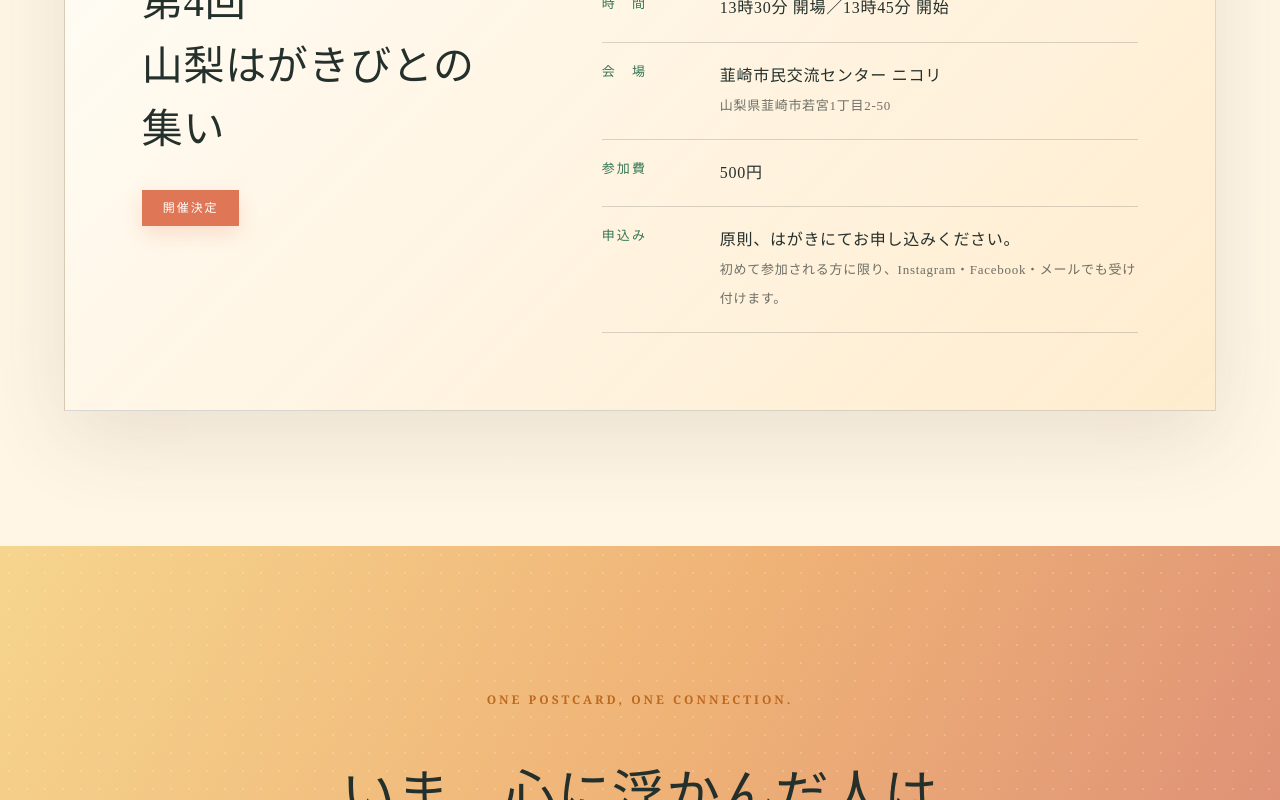
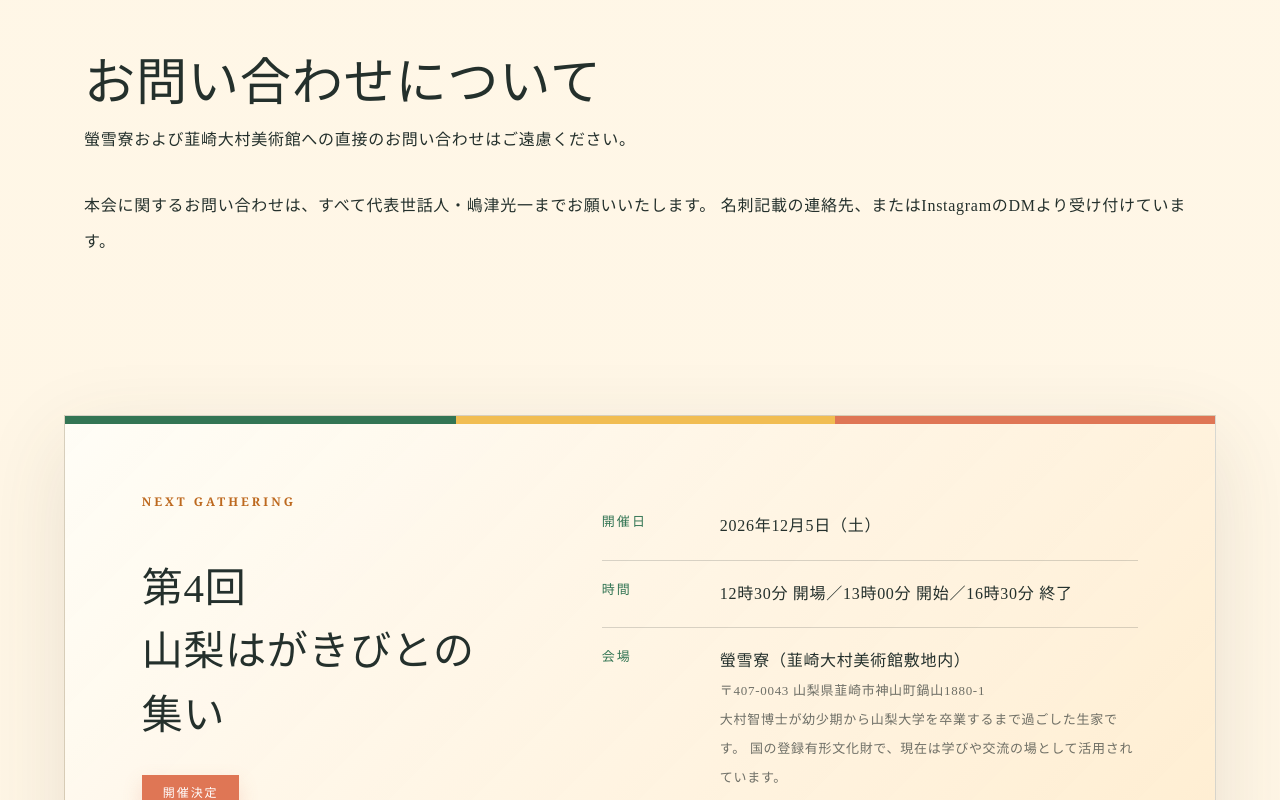
Before and after one commit to koichis0018-coder/yamanashi-hagakibito, a Next.js app: page / in a window 1280 px wide. Shown: the part 3660-4460 px from the top of the page. Built offline with nearby package versions, Linux system fonts and the light colour scheme.

Commit message:
会場・開催時間・問い合わせ案内を更新

```diff
--- a/app/page.tsx
+++ b/app/page.tsx
@@ -126,7 +126,19 @@ export default function Home() {
           </div>
         </div>
       </section>
-
+       <section className="section" aria-labelledby="contact-heading">
+        <div className="section-label">CONTACT</div>
+        <div className="prose">
+          <h2 id="contact-heading">お問い合わせについて</h2>
+          <p>
+            螢雪寮および韮崎大村美術館への直接のお問い合わせはご遠慮ください。
+          </p>
+          <p>
+            本会に関するお問い合わせは、すべて代表世話人・嶋津光一までお願いいたします。
+            名刺記載の連絡先、またはInstagramのDMより受け付けています。
+          </p>
+        </div>
+      </section>
       <section className="next-event" id="next">
         <div className="event-card">
           <div className="event-heading">
@@ -136,9 +148,18 @@ export default function Home() {
           </div>
           <dl className="event-details">
             <div><dt>開催日</dt><dd>2026年12月5日（土）</dd></div>
-            <div><dt>時　間</dt><dd>13時30分 開場／13時45分 開始</dd></div>
-            <div><dt>会　場</dt><dd>韮崎市民交流センター ニコリ<br /><small>山梨県韮崎市若宮1丁目2-50</small></dd></div>
-            <div><dt>参加費</dt><dd>500円</dd></div>
+             <div><dt>時間</dt><dd>12時30分 開場／13時00分 開始／16時30分 終了</dd></div>
+              <div>
+                <dt>会場</dt>
+                <dd>
+                  螢雪寮（韮崎大村美術館敷地内）<br />
+                  <small>〒407-0043 山梨県韮崎市神山町鍋山1880-1</small><br />
+                  <small>
+                    大村智博士が幼少期から山梨大学を卒業するまで過ごした生家です。
+                    国の登録有形文化財で、現在は学びや交流の場として活用されています。
+                  </small>
+                </dd>
+              </div>
             <div>
               <dt>申込み</dt>
               <dd>
```
